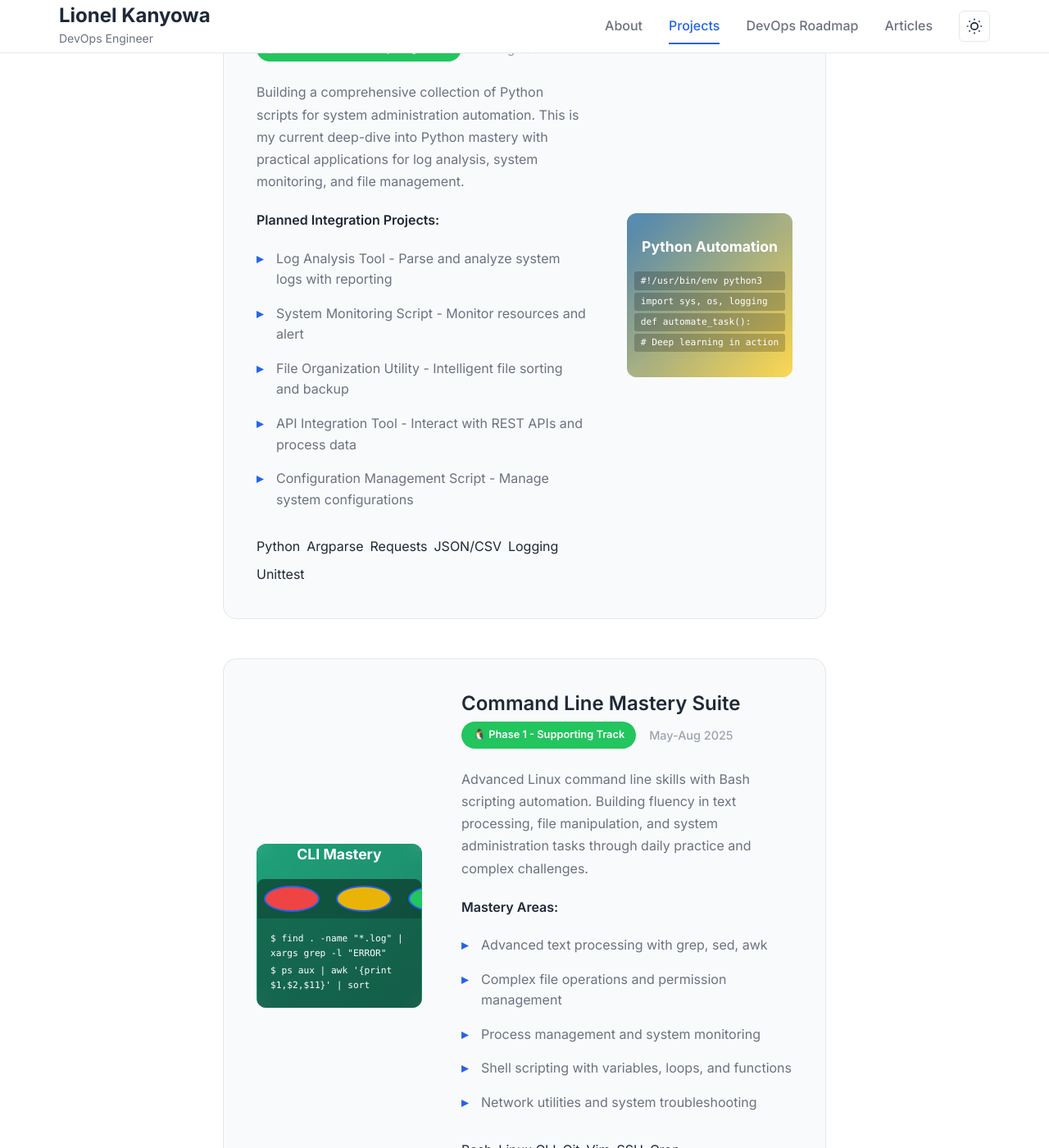
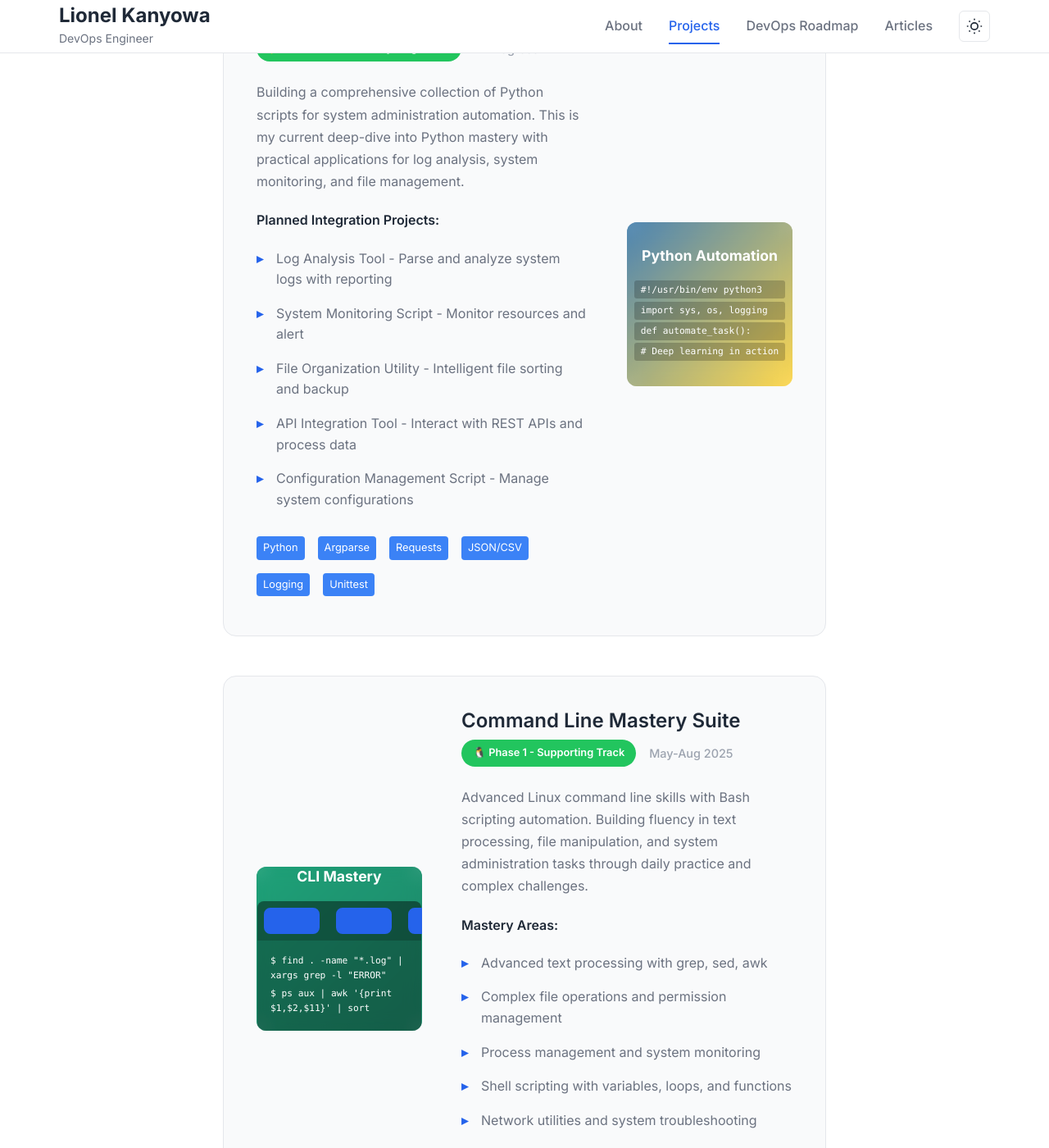
Before and after one commit to lionelkanyowa/lionelkanyowa.github.io, a Jekyll site: the page built from projects.md, in a window 1280 px wide and 1400 px high, scrolled down 925 px. Shown: the whole window at 82% size. Built offline with Jekyll 4.4.1, drawn with Linux system fonts in a browser that asks for light colours.

```diff
--- a/assets/css/main.css
+++ b/assets/css/main.css
@@ -457,6 +457,17 @@
   line-height: 1.6;
 }
 
+.tech-tag {
+  background: var(--accent-color);
+  color: white;
+  padding: 0.25rem 0.5rem;
+  border-radius: 4px;
+  font-size: 0.8rem;
+  margin-right: 0.5rem;
+  margin-bottom: 0.5rem;
+  display: inline-block;
+}
+
 /* ==========================================
    SECTIONS
    ========================================== */
@@ -1017,28 +1028,46 @@
 }
 
 .status-badge {
-  padding: 0.25rem 0.75rem;
-  border-radius: 12px;
+  padding: 0.375rem 0.875rem;
+  border-radius: 20px;
   font-size: 0.8rem;
   font-weight: 600;
-  flex-shrink: 0; /* Prevent badge from shrinking */
-}
-
+  flex-shrink: 0;
+}
+
+/* Project page status badges */
+.status-badge.current {
+  background: #22c55e;
+  color: white;
+}
+
+.status-badge.in-progress {
+  background: #f59e0b;
+  color: white;
+}
+
+.status-badge.upcoming {
+  background: #6366f1;
+  color: white;
+}
+
+.status-badge.planned {
+  background: #64748b;
+  color: white;
+}
+
+/* Roadmap page status badges */
 .status-badge.completed {
   background: #d4edda;
   color: #155724;
 }
 
-.status-badge.in-progress {
-  background: #d1ecf1;
-  color: #0c5460;
-}
-
 .status-badge.planning {
   background: #f8f9fa;
   color: #6c757d;
 }
 
+/* Dark theme support */
 [data-theme="dark"] .status-badge.completed {
   background: #1e5631;
   color: #a7f3d0;
@@ -1818,15 +1847,16 @@
     gap: 0.25rem;
   }
 
-  .btn {
+  .terminal-btn {
     width: 8px;
     height: 8px;
     border-radius: 50%;
   }
 
-  .btn.red { background: #ef4444; }
-  .btn.yellow { background: #eab308; }
-  .btn.green { background: #22c55e; }
+  .terminal-btn.red { background: #ef4444; }
+  .terminal-btn.yellow { background: #eab308; }
+  .terminal-btn.green { background: #22c55e; }
+
 
   .terminal-body {
     padding: 1rem;
```
Also changed, not shown: 2 other files.
